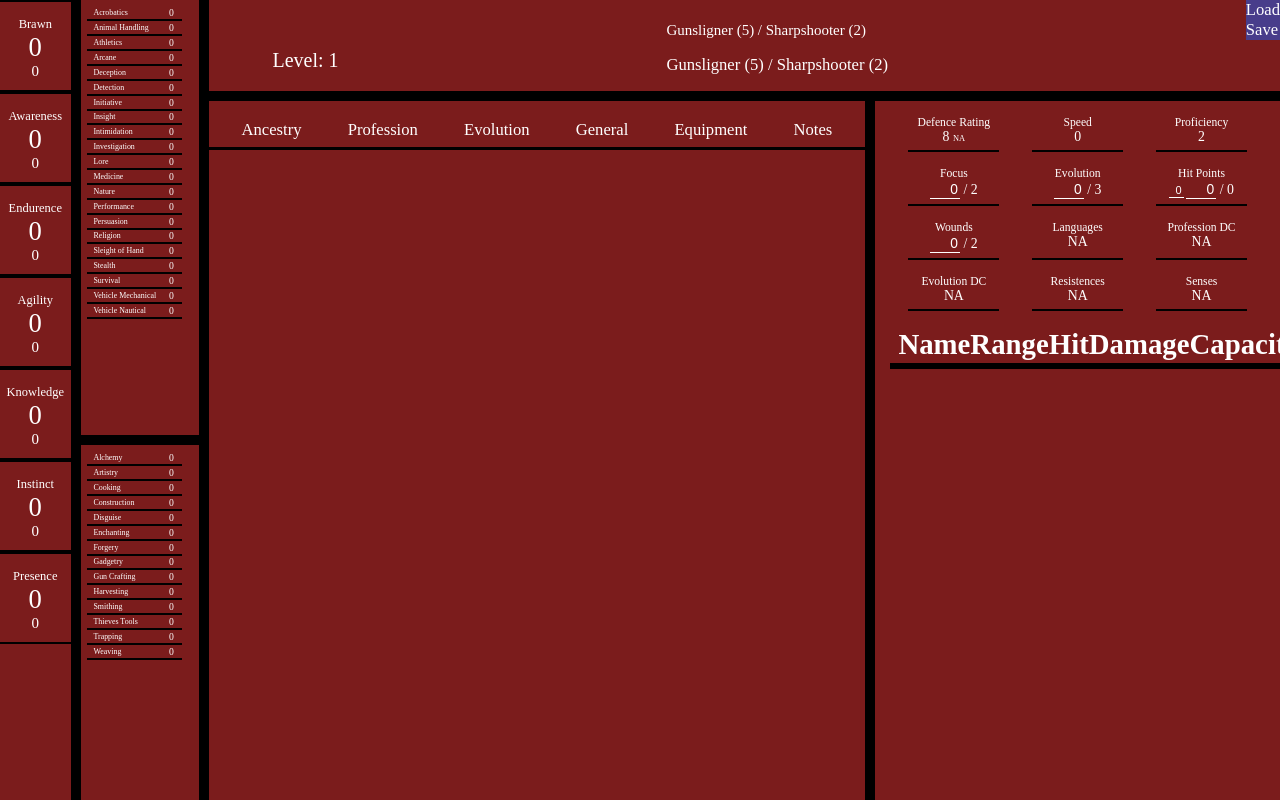
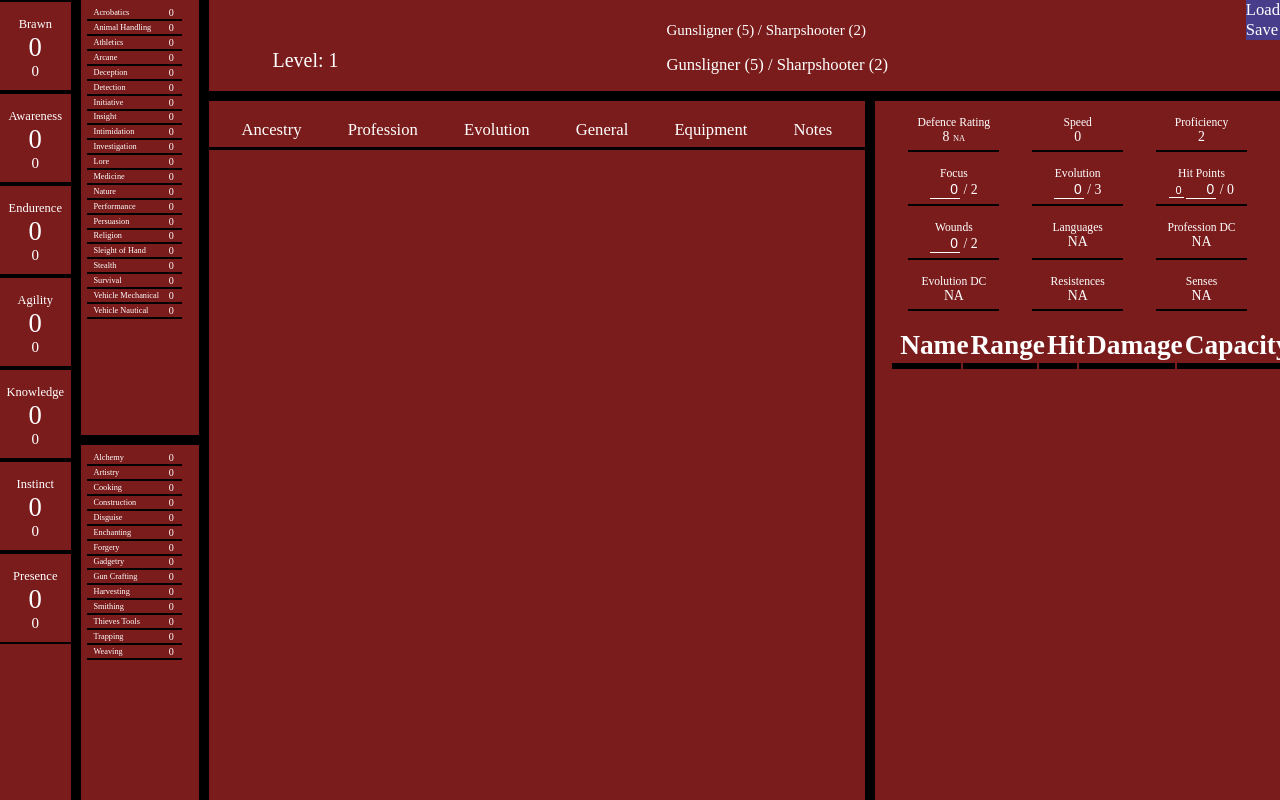
Before and after one commit to Beardhunter/Testsite, a plain HTML site: page viewer/index.html in a window 1280 px wide. Drawn offline with Linux system fonts and the light colour scheme.

Commit message:
css updates

```diff
--- a/viewer/character_viewer.css
+++ b/viewer/character_viewer.css
@@ -18,7 +18,11 @@
 
 @media only screen and (max-height: 1000px) {
     #section_skill, #section_tool {
-      font-size: 90%;
+      font-size: 94%;
+    }
+
+    #weapon_table{
+        font-size: 85%;
     }
   }
 
@@ -144,8 +148,8 @@ div#section_attacks{
     width: 100%;
     border: none;
 }
-
-table{
+#weapon_table{
+    font-size: 95%;
     width: 100%;
     border-spacing: 0px;
     -webkit-user-select: none;
```
Also changed, not shown: creator/index.html (+2 -2 lines).
